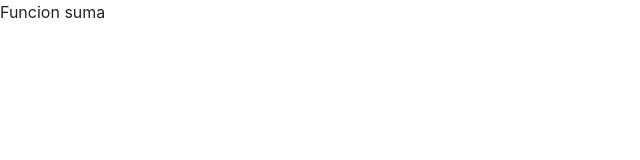
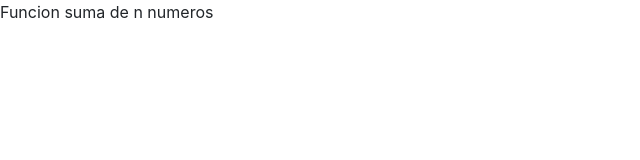
Before and after one commit to bs-arellano/Induccion-Matematica, a plain HTML site: page pages/pT2/ejemploPim.html in a window 1280 px wide. Shown: the whole page, without its empty margins (0-640 px from the left). Drawn offline with nearby package versions, Linux system fonts and the light colour scheme.

Commit message:
Update ejemploPim.html

```diff
--- a/pages/pT2/ejemploPim.html
+++ b/pages/pT2/ejemploPim.html
@@ -13,7 +13,7 @@
     </head>
     <body>
         <div>
-            Funcion suma
+            Funcion suma de n numeros
         </div>
     </body>
 </html>
```
